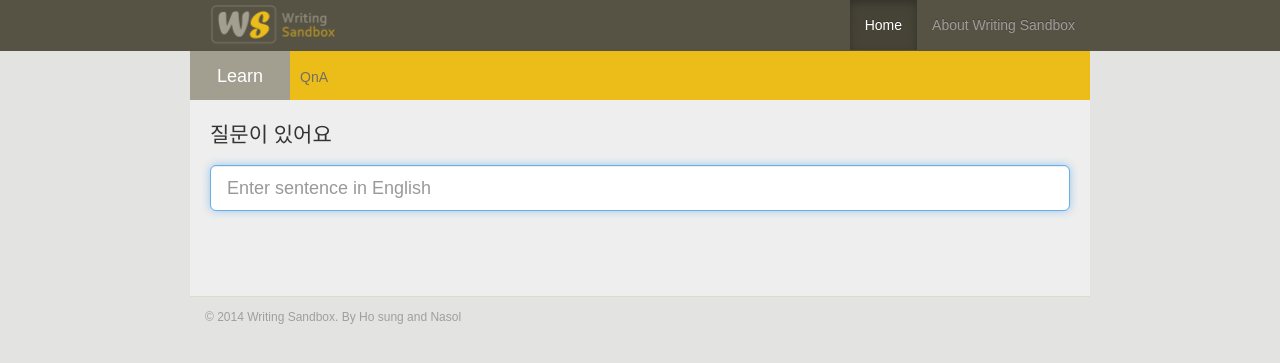
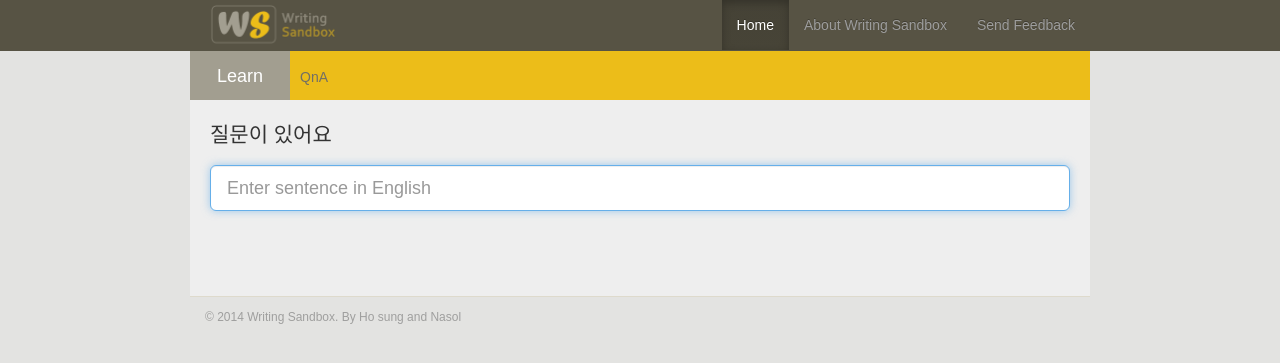
Before and after one commit to leehosung/writing_sandbox, a Django app: page /sets/QnA/learn in a window 1280 px wide. Shown: the top 363 px of the page. Run offline with Django 3.2, Linux system fonts and the light colour scheme; data comes from the database, SQL or seed files in the repository; some libraries are stand-ins or nearby versions.

Commit message:
add missed template for adding "Send Feedback" button #31

```diff
--- a/quiz/templates/learn.html
+++ b/quiz/templates/learn.html
@@ -25,7 +25,8 @@
             <div class="collapse navbar-collapse">
                 <ul class="nav navbar-nav navbar-right">
                     <li class="active"><a href="#">Home</a></li>
-                    <li><a href="#">About Writing Sandbox</a>   </li>
+                    <li><a href="#">About Writing Sandbox</a></li>
+                    <li><a href="https://docs.google.com/forms/d/1Ea_K3YN0POcgYZuANjL_qIUKvuqfYQ1lJIPmOYnUkr4/viewform">Send Feedback</a></li>
                 </ul>
             </div>
         </div>
```
